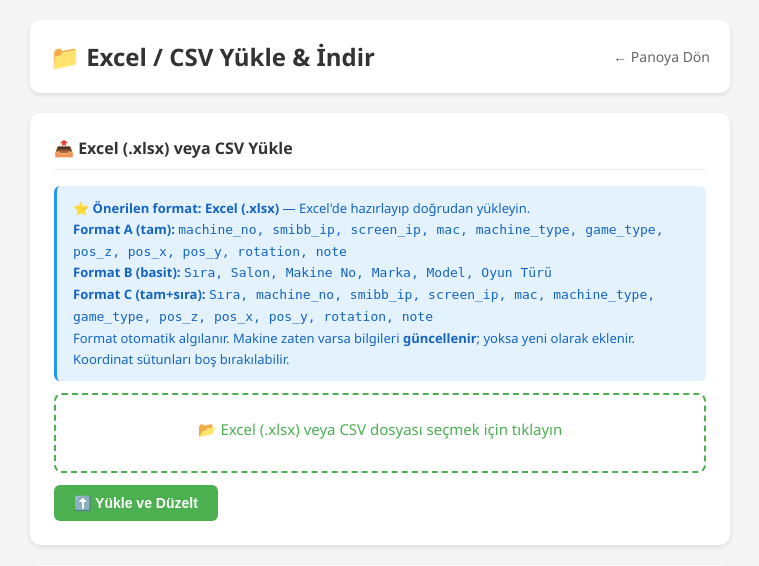
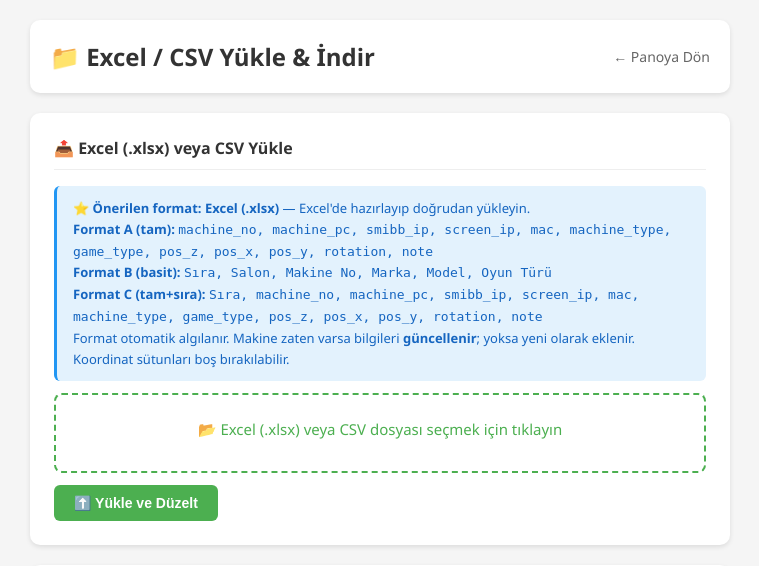
Before and after one commit to baroyurt/Kemal, a PHP site: page /excel_import.php in a window 1280 px wide. Shown: the top 566 px of the page, without its empty margins (260-1019 px from the left). Run offline with PHP 8.4, Linux system fonts and the light colour scheme; a user stored in the database is signed in; data comes from the database, SQL or seed files in the repository.

Commit message:
feat: machine_pc alanı eklendi (DB, form, harita, excel import/export)
Co-authored-by: baroyurt <251450319+baroyurt@users.noreply.github.com>
Agent-Logs-Url: https://github.com/baroyurt/Kemal/sessions/8c9658cb-52dc-4e56-9372-383a4d772e3d

```diff
--- a/casino-map/add_machine_ajax.php
+++ b/casino-map/add_machine_ajax.php
@@ -23,6 +23,7 @@ $machine_no = trim($_POST['machine_no'] ?? '');
 $smibb_ip   = trim($_POST['smibb_ip']   ?? '');
 $screen_ip  = trim($_POST['screen_ip']  ?? '');
 $mac        = trim($_POST['mac']        ?? '');
+$machine_pc = trim($_POST['machine_pc'] ?? '');
 $pos_z      = intval($_POST['pos_z']    ?? 0);
 $note       = trim($_POST['note']       ?? '');
 
@@ -33,9 +34,9 @@ if ($machine_no === '' || $smibb_ip === '' || $mac === '') {
 }
 
 $stmt = $conn->prepare(
-    "INSERT INTO machines (machine_no, smibb_ip, screen_ip, mac, pos_z, pos_x, pos_y, rotation, note) VALUES (?, ?, ?, ?, ?, 0, 0, 0, ?)"
+    "INSERT INTO machines (machine_no, smibb_ip, screen_ip, mac, machine_pc, pos_z, pos_x, pos_y, rotation, note) VALUES (?, ?, ?, ?, ?, ?, 0, 0, 0, ?)"
 );
-$stmt->bind_param("sssiss", $machine_no, $smibb_ip, $screen_ip, $mac, $pos_z, $note);
+$stmt->bind_param("ssssiss", $machine_no, $smibb_ip, $screen_ip, $mac, $machine_pc, $pos_z, $note);
 
 if ($stmt->execute()) {
     $new_id = $conn->insert_id;
@@ -48,6 +49,7 @@ if ($stmt->execute()) {
         'smibb_ip'   => $smibb_ip,
         'screen_ip'  => $screen_ip,
         'mac'        => $mac,
+        'machine_pc' => $machine_pc,
         'pos_z'      => $pos_z,
         'note'       => $note,
         'machine_type' => '',
--- a/casino-map/assets/js/map.js
+++ b/casino-map/assets/js/map.js
@@ -774,6 +774,7 @@ document.addEventListener('DOMContentLoaded', function() {
         const gameType    = machine.getAttribute('data-game-type') || '';
         const brand       = machine.getAttribute('data-brand') || '';
         const model       = machine.getAttribute('data-model') || '';
+        const machinePc   = machine.getAttribute('data-machine-pc') || '';
         const hubSw       = machine.getAttribute('data-hub-sw') === '1';
         const hubSwCable  = machine.getAttribute('data-hub-sw-cable') || '';
 
@@ -786,6 +787,7 @@ document.addEventListener('DOMContentLoaded', function() {
             ${row('SMIBB IP', smibb_ip || '-')}
             ${row('Screen IP', screenIp || '-', '#90CAF9')}
             ${row('MAC', mac)}
+            ${row('Machine PC', machinePc)}
             ${row('Makine Türü', machineType)}
             ${row('Oyun Türü', gameType)}
             ${row('Marka', brand)}
@@ -2275,6 +2277,7 @@ document.addEventListener('DOMContentLoaded', function() {
         const gameType     = machine.getAttribute('data-game-type') || '';
         const brand        = machine.getAttribute('data-brand') || '';
         const model        = machine.getAttribute('data-model') || '';
+        const machinePc    = machine.getAttribute('data-machine-pc') || '';
         const posX         = Math.round(parseFloat(machine.style.left) || parseInt(machine.getAttribute('data-x')) || 0);
         const posY         = Math.round(parseFloat(machine.style.top)  || parseInt(machine.getAttribute('data-y')) || 0);
         const rotation     = parseInt(machine.getAttribute('data-rotation') || 0);
@@ -2298,6 +2301,7 @@ document.addEventListener('DOMContentLoaded', function() {
             <div class="info-row"><div class="info-label">SMIBB IP</div><div class="info-value">${escapeHtml(ip)}</div></div>
             <div class="info-row"><div class="info-label">Screen IP</div><div class="info-value" style="color:#2196F3;">${escapeHtml(drscreenIp) || '-'}</div></div>
             <div class="info-row"><div class="info-label">MAC Adresi</div><div class="info-value" style="font-size:11px;">${escapeHtml(mac)}</div></div>
+            ${machinePc ? `<div class="info-row"><div class="info-label">Machine PC</div><div class="info-value">${escapeHtml(machinePc)}</div></div>` : ''}
             ${machineType ? `<div class="info-row"><div class="info-label">Makine Türü</div><div class="info-value">${escapeHtml(machineType)}</div></div>` : ''}
             ${gameType ? `<div class="info-row"><div class="info-label">Oyun Türü</div><div class="info-value">${escapeHtml(gameType)}</div></div>` : ''}
             ${brand ? `<div class="info-row"><div class="info-label">Marka</div><div class="info-value">${escapeHtml(brand)}</div></div>` : ''}
--- a/casino-map/config.php
+++ b/casino-map/config.php
@@ -42,7 +42,8 @@ $conn->query("CREATE TABLE IF NOT EXISTS machines (
     hub_sw_cable VARCHAR(255) DEFAULT NULL,
     brand VARCHAR(100) DEFAULT NULL,
     model VARCHAR(100) DEFAULT NULL,
-    drscreen_ip VARCHAR(50) DEFAULT NULL
+    drscreen_ip VARCHAR(50) DEFAULT NULL,
+    machine_pc VARCHAR(100) DEFAULT NULL
 )");
 
 $conn->query("CREATE TABLE IF NOT EXISTS users (
@@ -111,6 +112,7 @@ ensure_column($conn, 'machines', 'hub_sw',       'TINYINT(1) DEFAULT 0');
 ensure_column($conn, 'machines', 'hub_sw_cable', 'VARCHAR(255) DEFAULT NULL');
 ensure_column($conn, 'machines', 'brand',        'VARCHAR(100) DEFAULT NULL');
 ensure_column($conn, 'machines', 'model',        'VARCHAR(100) DEFAULT NULL');
+ensure_column($conn, 'machines', 'machine_pc',   'VARCHAR(100) DEFAULT NULL');
 
 // machine_groups tablosu — zamanla eklenen sütunlar
 ensure_column($conn, 'machine_groups', 'color',     "VARCHAR(20) DEFAULT '#4CAF50'");
--- a/casino-map/database.sql
+++ b/casino-map/database.sql
@@ -18,7 +18,8 @@ CREATE TABLE machines(
     hub_sw TINYINT(1) DEFAULT 0,
     hub_sw_cable VARCHAR(255) DEFAULT NULL,
     brand VARCHAR(100) DEFAULT NULL,
-    model VARCHAR(100) DEFAULT NULL
+    model VARCHAR(100) DEFAULT NULL,
+    machine_pc VARCHAR(100) DEFAULT NULL
 );
 
 CREATE TABLE users(
@@ -66,5 +67,8 @@ ALTER TABLE machines ADD COLUMN IF NOT EXISTS smibb_ip VARCHAR(50) DEFAULT NULL;
 ALTER TABLE machines ADD COLUMN IF NOT EXISTS screen_ip VARCHAR(50) DEFAULT NULL;
 ALTER TABLE machines ADD COLUMN IF NOT EXISTS machine_type VARCHAR(100) DEFAULT NULL;
 
+-- Migration: machine_pc
+ALTER TABLE machines ADD COLUMN IF NOT EXISTS machine_pc VARCHAR(100) DEFAULT NULL;
+
 -- Migration: users created_at (eğer eski şemadan geçiş yapıyorsanız)
 ALTER TABLE users ADD COLUMN IF NOT EXISTS created_at TIMESTAMP DEFAULT CURRENT_TIMESTAMP;
--- a/casino-map/excel_import.php
+++ b/casino-map/excel_import.php
@@ -21,10 +21,10 @@ if(isset($_GET['download_csv_template'])){
     $out = fopen('php://output', 'w');
     // UTF-8 BOM — Excel'in Türkçe karakterleri doğru okuması için
     fputs($out, "\xEF\xBB\xBF");
-    fputcsv($out, ['Sıra','machine_no','smibb_ip','screen_ip','mac','machine_type','game_type','pos_z','pos_x','pos_y','rotation','note']);
-    fputcsv($out, [1, '2925', '10.1.3.25',  '10.129.3.25',  '69-44', 'Apex / Curve', 'Elements x100', 1, 430, 1732,  90, '']);
-    fputcsv($out, [2, '2926', '10.1.3.26',  '10.129.3.26',  '68-4f', 'Apex / Curve', 'Elements x100', 1, 430, 1795,  90, '']);
-    fputcsv($out, [3, '2935', '10.5.7.35',  '10.133.7.35',  '61-f3', 'Apex / Curve', 'Elements x25',  5, 2931, 1347,  0, '']);
+    fputcsv($out, ['Sıra','machine_no','machine_pc','smibb_ip','screen_ip','mac','machine_type','game_type','pos_z','pos_x','pos_y','rotation','note']);
+    fputcsv($out, [1, '2925', 'PC01-001-001-057', '10.1.3.25',  '10.129.3.25',  '69-44', 'Apex / Curve', 'Elements x100', 1, 430, 1732,  90, '']);
+    fputcsv($out, [2, '2926', 'PC01-001-001-058', '10.1.3.26',  '10.129.3.26',  '68-4f', 'Apex / Curve', 'Elements x100', 1, 430, 1795,  90, '']);
+    fputcsv($out, [3, '2935', 'PC01-001-001-059', '10.5.7.35',  '10.133.7.35',  '61-f3', 'Apex / Curve', 'Elements x25',  5, 2931, 1347,  0, '']);
     fclose($out);
     exit;
 }
@@ -32,10 +32,10 @@ if(isset($_GET['download_csv_template'])){
 // ── Excel Şablon İndirme (Format A: makine_no + tam sütunlar) ────────────────
 if(isset($_GET['download_template'])){
     include_once("xlsx_helper.php");
-    $headers = ['machine_no', 'smibb_ip', 'screen_ip', 'mac', 'machine_type', 'game_type', 'pos_z', 'pos_x', 'pos_y', 'rotation', 'note'];
+    $headers = ['machine_no', 'machine_pc', 'smibb_ip', 'screen_ip', 'mac', 'machine_type', 'game_type', 'pos_z', 'pos_x', 'pos_y', 'rotation', 'note'];
     $rows = [
-        ['MAKINE001', '192.168.1.100', '192.168.1.200', 'AA:BB:CC:DD:EE:FF', 'Slot', 'Green General', 0, 2036, 1340, 90, ''],
-        ['MAKINE002', '192.168.1.101', '192.168.1.201', 'AA:BB:CC:DD:EE:00', 'Slot', 'Fruits Collection 2', 1, 2037, 1265, 90, ''],
+        ['MAKINE001', 'PC01-001-001-001', '192.168.1.100', '192.168.1.200', 'AA:BB:CC:DD:EE:FF', 'Slot', 'Green General', 0, 2036, 1340, 90, ''],
+        ['MAKINE002', 'PC01-001-001-002', '192.168.1.101', '192.168.1.201', 'AA:BB:CC:DD:EE:00', 'Slot', 'Fruits Collection 2', 1, 2037, 1265, 90, ''],
     ];
     send_xlsx('makine_sablonu.xlsx', $headers, $rows);
 }
@@ -43,9 +43,9 @@ if(isset($_GET['download_template'])){
 // ── Mevcut Makineleri Excel Olarak Dışa Aktar ─────────────────────────────────
 if(isset($_GET['export_machines'])){
     include_once("xlsx_helper.php");
-    $headers = ['machine_no', 'smibb_ip', 'screen_ip', 'mac', 'machine_type', 'game_type', 'pos_z', 'pos_x', 'pos_y', 'rotation', 'note'];
+    $headers = ['machine_no', 'machine_pc', 'smibb_ip', 'screen_ip', 'mac', 'machine_type', 'game_type', 'pos_z', 'pos_x', 'pos_y', 'rotation', 'note'];
     $rows = [];
-    $exp = $conn->query("SELECT machine_no,smibb_ip,screen_ip,mac,machine_type,game_type,pos_z,pos_x,pos_y,rotation,note FROM machines ORDER BY pos_z, machine_no");
+    $exp = $conn->query("SELECT machine_no,machine_pc,smibb_ip,screen_ip,mac,machine_type,game_type,pos_z,pos_x,pos_y,rotation,note FROM machines ORDER BY pos_z, machine_no");
     while($r = $exp->fetch_assoc()){
         $rows[] = array_values($r);
     }
@@ -122,10 +122,11 @@ if(isset($_POST['upload'])){
         $rowIndex  = 0;
 
         // ── Format tespiti: ilk satırı oku ──────────────────────────────────
-        // Format A (tam):       machine_no, smibb_ip, screen_ip, mac, machine_type, game_type, pos_z, pos_x, pos_y, rotation, note
-        // Format B (basit):     Sıra, Salon, Makine No, Marka, Model, Oyun Türü
-        // Format C (tam+sıra):  Sıra, machine_no, smibb_ip, screen_ip, mac, machine_type, game_type, pos_z, pos_x, pos_y, rotation, note
+        // Format A (tam):           machine_no, [machine_pc,] smibb_ip, screen_ip, mac, machine_type, game_type, pos_z, pos_x, pos_y, rotation, note
+        // Format B (basit):         Sıra, Salon, Makine No, Marka, Model, Oyun Türü
+        // Format C (tam+sıra):      Sıra, machine_no, [machine_pc,] smibb_ip, screen_ip, mac, machine_type, game_type, pos_z, pos_x, pos_y, rotation, note
         $csvFormat   = 'full';
+        $hasMachinePc = false; // machine_pc kolonu dosyada var mı?
         $processRows = [];
 
         if(!empty($allRows)){
@@ -136,11 +137,13 @@ if(isset($_POST['upload'])){
 
             $isHeaderRow = false;
             if($col0 === 'machine_no'){
-                $csvFormat   = 'full';
-                $isHeaderRow = true;
+                $csvFormat    = 'full';
+                $hasMachinePc = ($col1 === 'machine_pc');
+                $isHeaderRow  = true;
             } elseif(($col0 === 'sıra' || $col0 === 'sira') && $col1 === 'machine_no'){
-                $csvFormat   = 'full_shifted';
-                $isHeaderRow = true;
+                $csvFormat    = 'full_shifted';
+                $hasMachinePc = ($col2 === 'machine_pc');
+                $isHeaderRow  = true;
             } elseif($col0 === 'sıra' || $col0 === 'sira' || $col2 === 'makine no'){
                 $csvFormat   = 'simple';
                 $isHeaderRow = true;
@@ -160,8 +163,8 @@ if(isset($_POST['upload'])){
 
         // ── Prepared statement'lar ──────────────────────────────────────────
         $check_stmt  = $conn->prepare("SELECT id FROM machines WHERE machine_no = ?");
-        $update_full = $conn->prepare("UPDATE machines SET smibb_ip=?, screen_ip=?, mac=?, machine_type=?, game_type=?, brand=?, model=?, pos_z=?, pos_x=?, pos_y=?, rotation=?, note=? WHERE id=?");
-        $insert_full = $conn->prepare("INSERT INTO machines(machine_no, smibb_ip, screen_ip, mac, machine_type, game_type, brand, model, pos_z, pos_x, pos_y, rotation, note) VALUES(?,?,?,?,?,?,?,?,?,?,?,?,?)");
+        $update_full = $conn->prepare("UPDATE machines SET smibb_ip=?, screen_ip=?, mac=?, machine_type=?, game_type=?, brand=?, model=?, machine_pc=?, pos_z=?, pos_x=?, pos_y=?, rotation=?, note=? WHERE id=?");
+        $insert_full = $conn->prepare("INSERT INTO machines(machine_no, smibb_ip, screen_ip, mac, machine_type, game_type, brand, model, machine_pc, pos_z, pos_x, pos_y, rotation, note) VALUES(?,?,?,?,?,?,?,?,?,?,?,?,?,?)");
         $update_simple = $conn->prepare("UPDATE machines SET brand=?, model=?, game_type=? WHERE id=?");
         $insert_simple = $conn->prepare("INSERT INTO machines(machine_no, brand, model, game_type, pos_x, pos_y) VALUES(?,?,?,?,?,?)");
 
@@ -199,21 +202,23 @@ if(isset($_POST['upload'])){
                     $rowIndex++;
                 }
             } elseif($csvFormat === 'full_shifted'){
-                // Format C: Sıra, machine_no, smibb_ip, screen_ip, mac, machine_type, game_type, pos_z, pos_x, pos_y, rotation, note
+                // Format C: Sıra, machine_no, [machine_pc,] smibb_ip, screen_ip, mac, machine_type, game_type, pos_z, pos_x, pos_y, rotation, note
                 if(count($data) < 5) { $skipped++; continue; }
+                $pco          = $hasMachinePc ? 1 : 0; // machine_pc kolon ofseti
                 $mn           = trim($data[1]);
-                $smibb_ip     = trim($data[2]);
-                $screen_ip    = isset($data[3]) ? trim($data[3]) : '';
-                $mac          = isset($data[4]) ? trim($data[4]) : '';
-                $machine_type = isset($data[5]) ? trim($data[5]) : '';
-                $game_type    = isset($data[6]) ? trim($data[6]) : '';
-                $pz           = isset($data[7])  && $data[7]  !== '' ? intval($data[7])  : 0;
-                $px           = isset($data[8])  && $data[8]  !== '' ? intval($data[8])  : null;
-                $py           = isset($data[9])  && $data[9]  !== '' ? intval($data[9])  : null;
-                $rot          = isset($data[10]) && $data[10] !== '' ? intval($data[10]) : 0;
-                $note         = isset($data[11]) ? trim($data[11]) : '';
-                $brand        = isset($data[12]) ? trim($data[12]) : '';
-                $model_val    = isset($data[13]) ? trim($data[13]) : '';
+                $machine_pc   = $hasMachinePc ? trim($data[2] ?? '') : '';
+                $smibb_ip     = trim($data[2 + $pco] ?? '');
+                $screen_ip    = trim($data[3 + $pco] ?? '');
+                $mac          = trim($data[4 + $pco] ?? '');
+                $machine_type = trim($data[5 + $pco] ?? '');
+                $game_type    = trim($data[6 + $pco] ?? '');
+                $pz           = isset($data[7 + $pco])  && $data[7 + $pco]  !== '' ? intval($data[7 + $pco])  : 0;
+                $px           = isset($data[8 + $pco])  && $data[8 + $pco]  !== '' ? intval($data[8 + $pco])  : null;
+                $py           = isset($data[9 + $pco])  && $data[9 + $pco]  !== '' ? intval($data[9 + $pco])  : null;
+                $rot          = isset($data[10 + $pco]) && $data[10 + $pco] !== '' ? intval($data[10 + $pco]) : 0;
+                $note         = trim($data[11 + $pco] ?? '');
+                $brand        = trim($data[12 + $pco] ?? '');
+                $model_val    = trim($data[13 + $pco] ?? '');
                 if($mn === '') { $skipped++; continue; }
 
                 $existing_id = null;
@@ -229,7 +234,7 @@ if(isset($_POST['upload'])){
                         if($px === null) $px = intval($cur['pos_x']);
                         if($py === null) $py = intval($cur['pos_y']);
                     }
-                    $update_full->bind_param("sssssssiiiisi", $smibb_ip, $screen_ip, $mac, $machine_type, $game_type, $brand, $model_val, $pz, $px, $py, $rot, $note, $existing_id);
+                    $update_full->bind_param("ssssssssiiiisi", $smibb_ip, $screen_ip, $mac, $machine_type, $game_type, $brand, $model_val, $machine_pc, $pz, $px, $py, $rot, $note, $existing_id);
                     $update_full->execute();
                     $updated++;
                 } else {
@@ -240,26 +245,29 @@ if(isset($_POST['upload'])){
                         if($px === null) $px = 50 + $gridCol * 68;
                         if($py === null) $py = 50 + $gridRow * 68;
                     }
-                    $insert_full->bind_param("ssssssssiiiis", $mn, $smibb_ip, $screen_ip, $mac, $machine_type, $game_type, $brand, $model_val, $pz, $px, $py, $rot, $note);
+                    $insert_full->bind_param("sssssssssiiiis", $mn, $smibb_ip, $screen_ip, $mac, $machine_type, $game_type, $brand, $model_val, $machine_pc, $pz, $px, $py, $rot, $note);
                     $insert_full->execute();
                     $inserted++;
                     $rowIndex++;
                 }
             } else {
+                // Format A: machine_no, [machine_pc,] smibb_ip, screen_ip, mac, machine_type, game_type, pos_z, pos_x, pos_y, rotation, note
                 if(count($data) < 4) { $skipped++; continue; }
+                $pco          = $hasMachinePc ? 1 : 0; // machine_pc kolon ofseti
                 $mn           = trim($data[0]);
-                $smibb_ip     = trim($data[1]);
-                $screen_ip    = isset($data[2]) ? trim($data[2]) : '';
-                $mac          = trim($data[3]);
-                $machine_type = isset($data[4]) ? trim($data[4]) : '';
-                $game_type    = isset($data[5]) ? trim($data[5]) : '';
-                $pz           = isset($data[6]) && $data[6] !== '' ? intval($data[6]) : 0;
-                $px  = isset($data[7])  && $data[7]  !== '' ? intval($data[7])  : null;
-                $py  = isset($data[8])  && $data[8]  !== '' ? intval($data[8])  : null;
-                $rot = isset($data[9])  && $data[9]  !== '' ? intval($data[9])  : 0;
-                $note         = isset($data[10]) ? trim($data[10]) : '';
-                $brand        = isset($data[11]) ? trim($data[11]) : '';
-                $model_val    = isset($data[12]) ? trim($data[12]) : '';
+                $machine_pc   = $hasMachinePc ? trim($data[1] ?? '') : '';
+                $smibb_ip     = trim($data[1 + $pco] ?? '');
+                $screen_ip    = trim($data[2 + $pco] ?? '');
+                $mac          = trim($data[3 + $pco] ?? '');
+                $machine_type = trim($data[4 + $pco] ?? '');
+                $game_type    = trim($data[5 + $pco] ?? '');
+                $pz           = isset($data[6 + $pco]) && $data[6 + $pco] !== '' ? intval($data[6 + $pco]) : 0;
+                $px           = isset($data[7 + $pco]) && $data[7 + $pco] !== '' ? intval($data[7 + $pco]) : null;
+                $py           = isset($data[8 + $pco]) && $data[8 + $pco] !== '' ? intval($data[8 + $pco]) : null;
+                $rot          = isset($data[9 + $pco]) && $data[9 + $pco] !== '' ? intval($data[9 + $pco]) : 0;
+                $note         = trim($data[10 + $pco] ?? '');
+                $brand        = trim($data[11 + $pco] ?? '');
+                $model_val    = trim($data[12 + $pco] ?? '');
 
                 $existing_id = null;
                 $check_stmt->bind_param("s", $mn);
@@ -274,7 +282,7 @@ if(isset($_POST['upload'])){
                         if($px === null) $px = intval($cur['pos_x']);
                         if($py === null) $py = intval($cur['pos_y']);
                     }
-                    $update_full->bind_param("sssssssiiiisi", $smibb_ip, $screen_ip, $mac, $machine_type, $game_type, $brand, $model_val, $pz, $px, $py, $rot, $note, $existing_id);
+                    $update_full->bind_param("ssssssssiiiisi", $smibb_ip, $screen_ip, $mac, $machine_type, $game_type, $brand, $model_val, $machine_pc, $pz, $px, $py, $rot, $note, $existing_id);
                     $update_full->execute();
                     $updated++;
                 } else {
@@ -285,7 +293,7 @@ if(isset($_POST['upload'])){
                         if($px === null) $px = 50 + $gridCol * 68;
                         if($py === null) $py = 50 + $gridRow * 68;
                     }
-                    $insert_full->bind_param("ssssssssiiiis", $mn, $smibb_ip, $screen_ip, $mac, $machine_type, $game_type, $brand, $model_val, $pz, $px, $py, $rot, $note);
+                    $insert_full->bind_param("sssssssssiiiis", $mn, $smibb_ip, $screen_ip, $mac, $machine_type, $game_type, $brand, $model_val, $machine_pc, $pz, $px, $py, $rot, $note);
                     $insert_full->execute();
                     $inserted++;
                     $rowIndex++;
@@ -360,9 +368,9 @@ if(isset($_POST['upload'])){
         <h3>📤 Excel (.xlsx) veya CSV Yükle</h3>
         <div class="info-box">
             <strong>⭐ Önerilen format: Excel (.xlsx)</strong> — Excel'de hazırlayıp doğrudan yükleyin.<br>
-            <strong>Format A (tam):</strong> <code>machine_no, smibb_ip, screen_ip, mac, machine_type, game_type, pos_z, pos_x, pos_y, rotation, note</code><br>
+            <strong>Format A (tam):</strong> <code>machine_no, machine_pc, smibb_ip, screen_ip, mac, machine_type, game_type, pos_z, pos_x, pos_y, rotation, note</code><br>
             <strong>Format B (basit):</strong> <code>Sıra, Salon, Makine No, Marka, Model, Oyun Türü</code><br>
-            <strong>Format C (tam+sıra):</strong> <code>Sıra, machine_no, smibb_ip, screen_ip, mac, machine_type, game_type, pos_z, pos_x, pos_y, rotation, note</code><br>
+            <strong>Format C (tam+sıra):</strong> <code>Sıra, machine_no, machine_pc, smibb_ip, screen_ip, mac, machine_type, game_type, pos_z, pos_x, pos_y, rotation, note</code><br>
             Format otomatik algılanır. Makine zaten varsa bilgileri <strong>güncellenir</strong>; yoksa yeni olarak eklenir. Koordinat sütunları boş bırakılabilir.
         </div>
         <?php if(isset($upload_error)): ?>
--- a/casino-map/export_group.php
+++ b/casino-map/export_group.php
@@ -35,12 +35,13 @@ $z_levels = [
     3 => 'Alt Salon'
 ];
 
-$headers = ['Makine No', 'SMIBB IP', 'Screen IP', 'MAC Adresi', 'Bölge (Area)', 'Makine Türü', 'Oyun Türü', 'Z Katmanı', 'X Koordinatı', 'Y Koordinatı', 'Döndürme', 'Not'];
+$headers = ['Makine No', 'Machine PC', 'SMIBB IP', 'Screen IP', 'MAC Adresi', 'Bölge (Area)', 'Makine Türü', 'Oyun Türü', 'Z Katmanı', 'X Koordinatı', 'Y Koordinatı', 'Döndürme', 'Not'];
 $rows = [];
 
 while($row = $machines->fetch_assoc()){
     $rows[] = [
         $row['machine_no'],
+        $row['machine_pc'] ?? '',
         $row['smibb_ip'] ?? '',
         $row['screen_ip'] ?? '',
         $row['mac'],
--- a/casino-map/map.php
+++ b/casino-map/map.php
@@ -749,6 +749,7 @@ $groups = $conn->query("SELECT * FROM machine_groups ORDER BY group_name");
                      data-game-type="<?php echo htmlspecialchars($row['game_type'] ?? '', ENT_QUOTES); ?>"
                      data-brand="<?php echo htmlspecialchars($row['brand'] ?? '', ENT_QUOTES); ?>"
                      data-model="<?php echo htmlspecialchars($row['model'] ?? '', ENT_QUOTES); ?>"
+                     data-machine-pc="<?php echo htmlspecialchars($row['machine_pc'] ?? '', ENT_QUOTES); ?>"
                      data-hub-sw="<?php echo $hasHubSw ? '1' : '0'; ?>"
                      data-hub-sw-cable="<?php echo htmlspecialchars($row['hub_sw_cable'] ?? '', ENT_QUOTES); ?>"
                      style="left: <?php echo $row['pos_x']; ?>px; top: <?php echo $row['pos_y']; ?>px; transform: rotate(<?php echo $row['rotation']; ?>deg);">
@@ -1180,6 +1181,7 @@ $groups = $conn->query("SELECT * FROM machine_groups ORDER BY group_name");
         div.setAttribute('data-game-type', data.game_type || '');
         div.setAttribute('data-brand', data.brand || '');
         div.setAttribute('data-model', data.model || '');
+        div.setAttribute('data-machine-pc', data.machine_pc || '');
         div.setAttribute('data-hub-sw', '0');
         div.setAttribute('data-hub-sw-cable', '');
         div.style.left = '20px';
--- a/casino-map/migrate.php
+++ b/casino-map/migrate.php
@@ -96,6 +96,11 @@ runQuery($conn,
 );
 
 runQuery($conn,
+    "ALTER TABLE machines ADD COLUMN machine_pc VARCHAR(100) DEFAULT NULL",
+    "machines tablosuna 'machine_pc' kolonu eklendi"
+);
+
+runQuery($conn,
     "CREATE TABLE IF NOT EXISTS connections (
         id INT AUTO_INCREMENT PRIMARY KEY,
         source_machine_id INT NOT NULL,
```
Also changed, not shown: casino-map/machine_edit.php (+18 -8 lines).
